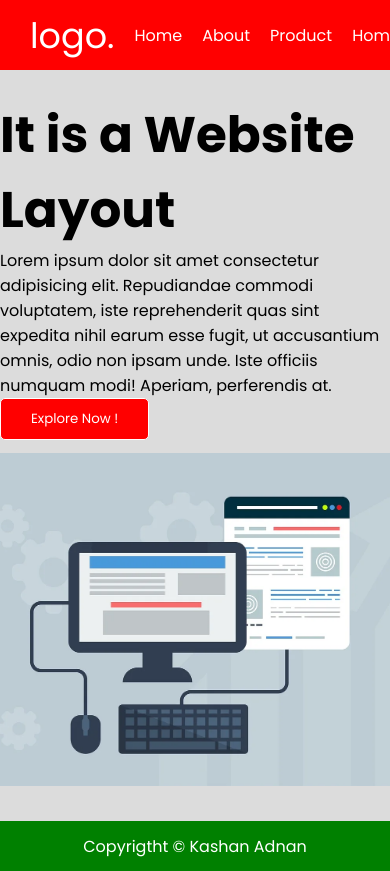
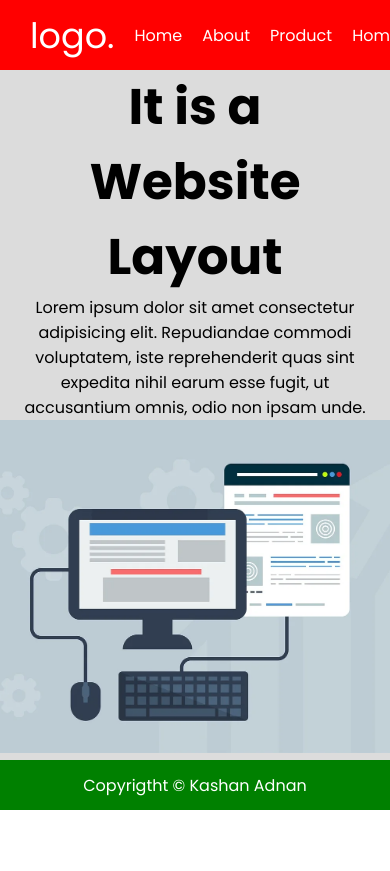
Before and after one commit to KashanAdnan/CSS-Flexbox, a plain HTML site: page index.html in a window 390 px wide. Shown: the top 871 px of the page. After the commit the page ends 844 px from the top, so only its background shows below. Drawn offline with Linux system fonts and the light colour scheme.

Commit message:
some-code

```diff
--- a/style.css
+++ b/style.css
@@ -38,7 +38,7 @@
 
 .main {
     width: 100%;
-    height: 89vh;
+    min-height: 40rem;
     background-color: gainsboro;
     display: flex;
     flex-wrap: wrap;
@@ -81,3 +81,12 @@ footer {
     justify-content: center;
     color: #fff;
 }
+
+@media (max-width: 768px) {
+    .content{
+        text-align: center;
+        width: 90%;
+        height: 350px;
+        align-items: center;
+    }
+}
```
